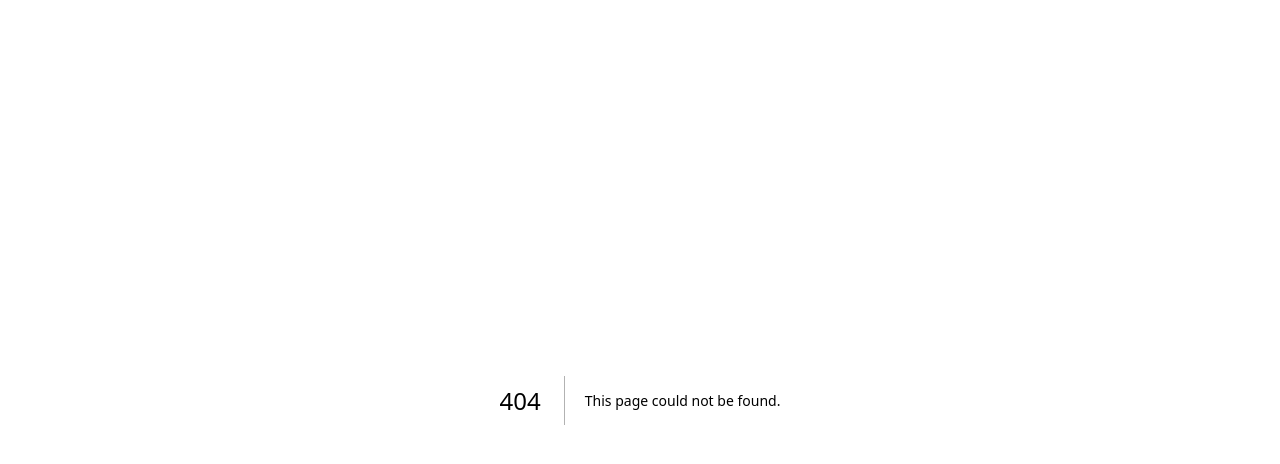
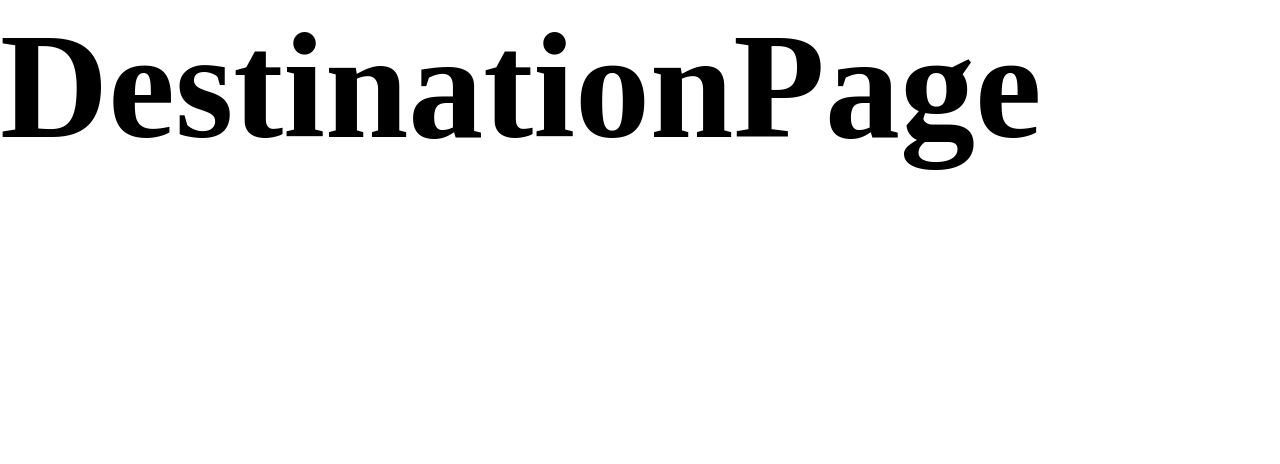
Before and after one commit to weblreal/space-tourism, a Next.js app: page /destination in a window 1280 px wide. Before the commit this address had no page. Shown: the top 464 px of the page. Built offline with nearby package versions, Linux system fonts and the light colour scheme.

Commit message:
Added destination, crew, and technology pages

```diff
--- /dev/null
+++ b/pages/destination/index.tsx
@@ -0,0 +1,5 @@
+const DestinationPage = () => {
+  return <h1>DestinationPage</h1>;
+};
+
+export default DestinationPage;
```
Also changed, not shown: pages/crew/index.tsx (added, +7 -0 lines), pages/technology/index.tsx (added, +7 -0 lines).
